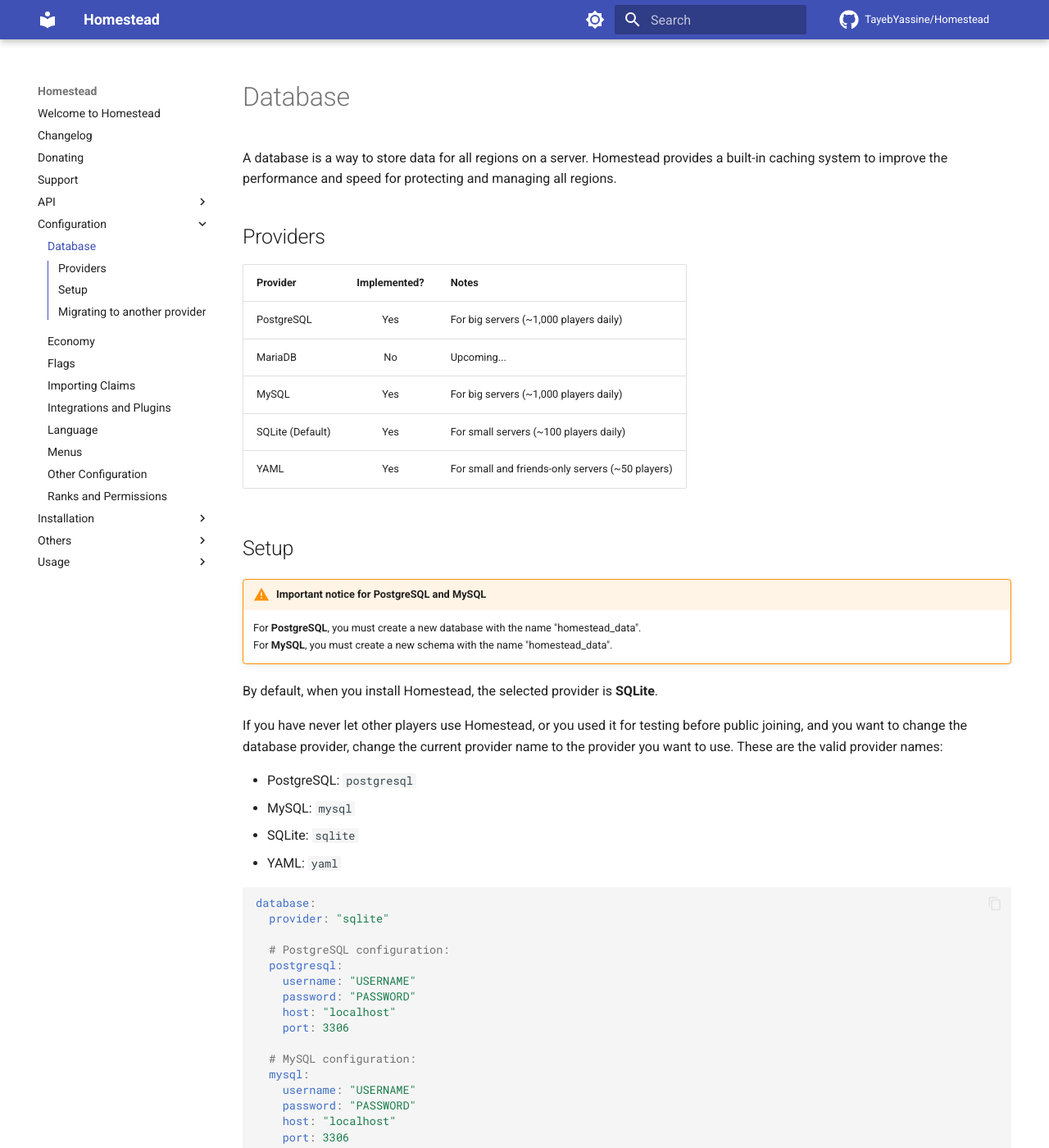
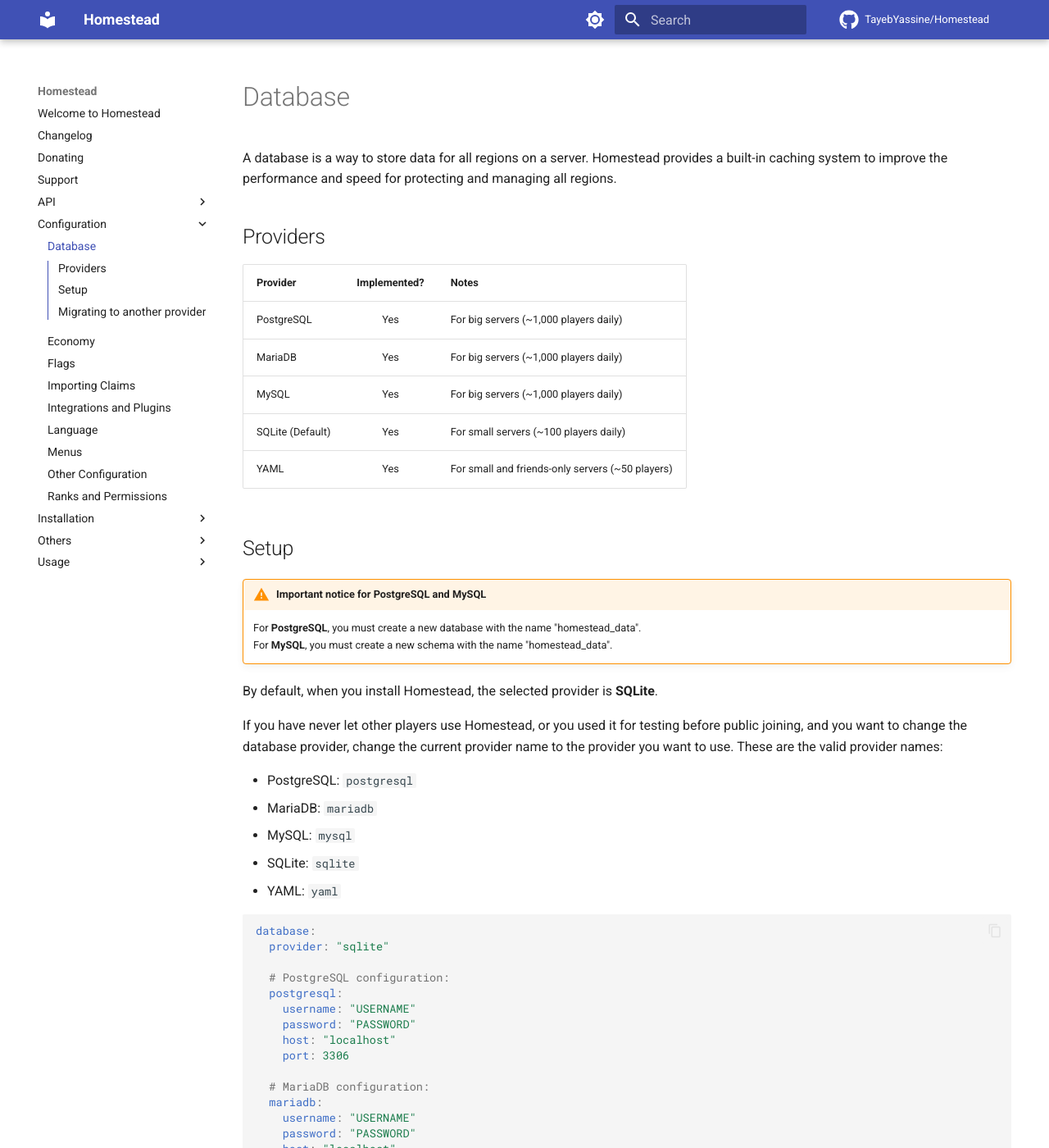
Before and after one commit to TFAGaming/Homestead, an MkDocs documentation site: the page built from docs/Configuration/Database.md, in a window 1280 px wide and 1400 px high. Shown: the whole window at 82% size. Built offline with MkDocs 1.6.1 and Material for MkDocs 9.7.7, drawn with Linux system fonts in a browser that asks for light colours; comment, search, counter and statistics services are not loaded.

Commit message:
docs: updated documentation for version 4.1.2

```diff
--- a/docs/Configuration/Database.md
+++ b/docs/Configuration/Database.md
@@ -5,12 +5,12 @@ A database is a way to store data for all regions on a server. Homestead provide
 ## Providers
 
 | Provider        | Implemented? | Notes |
-| :--------------- | :--------: | :----- |
-| PostgreSQL       | Yes        | For big servers (~1,000 players daily)
-| MariaDB          | No         | Upcoming...
-| MySQL            | Yes        | For big servers (~1,000 players daily)
-| SQLite (Default) | Yes        | For small servers (~100 players daily)
-| YAML             | Yes        | For small and friends-only servers (~50 players)
+| :--------------- |:------------:| :----- |
+| PostgreSQL       |     Yes      | For big servers (~1,000 players daily)
+| MariaDB          |     Yes      | For big servers (~1,000 players daily)
+| MySQL            |     Yes      | For big servers (~1,000 players daily)
+| SQLite (Default) |     Yes      | For small servers (~100 players daily)
+| YAML             |     Yes      | For small and friends-only servers (~50 players)
 
 ## Setup
 
@@ -24,6 +24,7 @@ By default, when you install Homestead, the selected provider is **SQLite**.
 If you have never let other players use Homestead, or you used it for testing before public joining, and you want to change the database provider, change the current provider name to the provider you want to use. These are the valid provider names:
 
 - PostgreSQL: `postgresql`
+- MariaDB: `mariadb`
 - MySQL: `mysql`
 - SQLite: `sqlite`
 - YAML: `yaml`
@@ -34,6 +35,13 @@ database:
 
   # PostgreSQL configuration:
   postgresql:
+    username: "USERNAME"
+    password: "PASSWORD"
+    host: "localhost"
+    port: 3306
+
+  # MariaDB configuration:
+  mariadb:
     username: "USERNAME"
     password: "PASSWORD"
     host: "localhost"
```
Also changed, not shown: docs/Changelog.md (+47 -46 lines).
